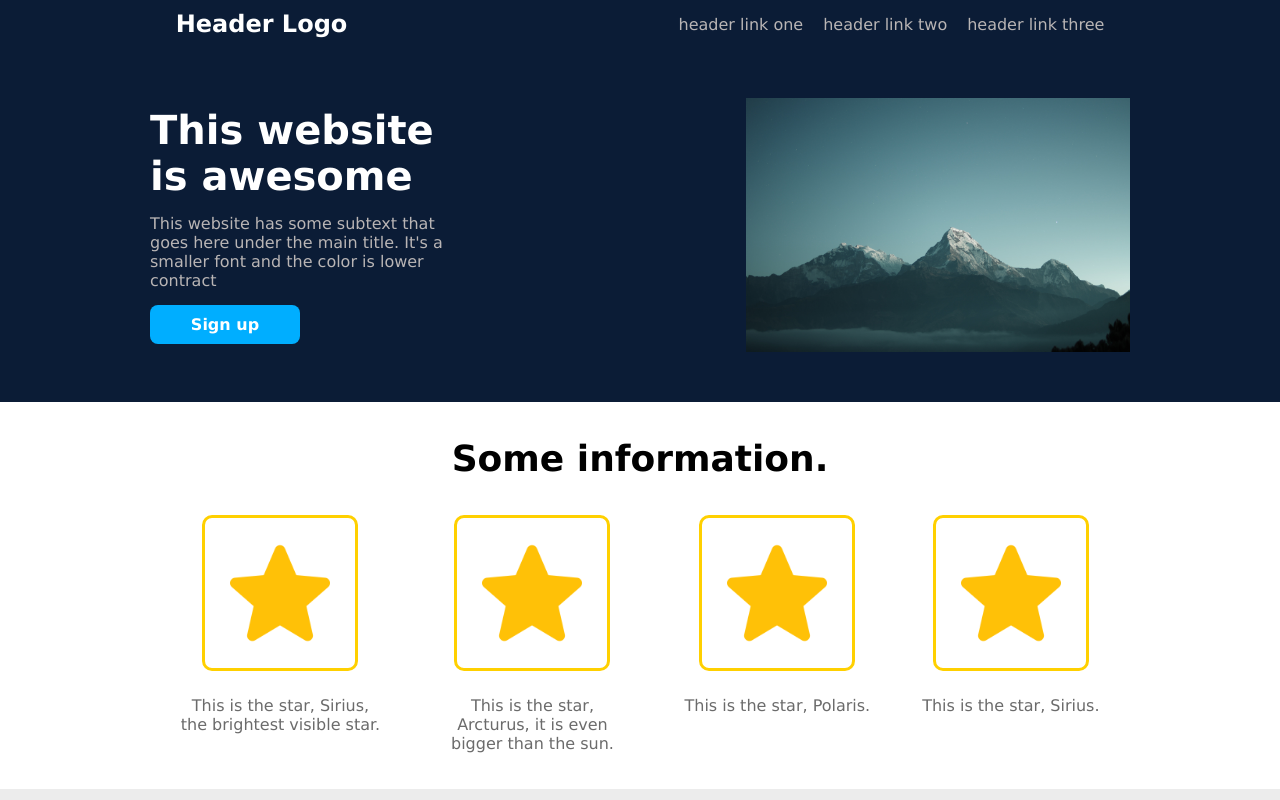
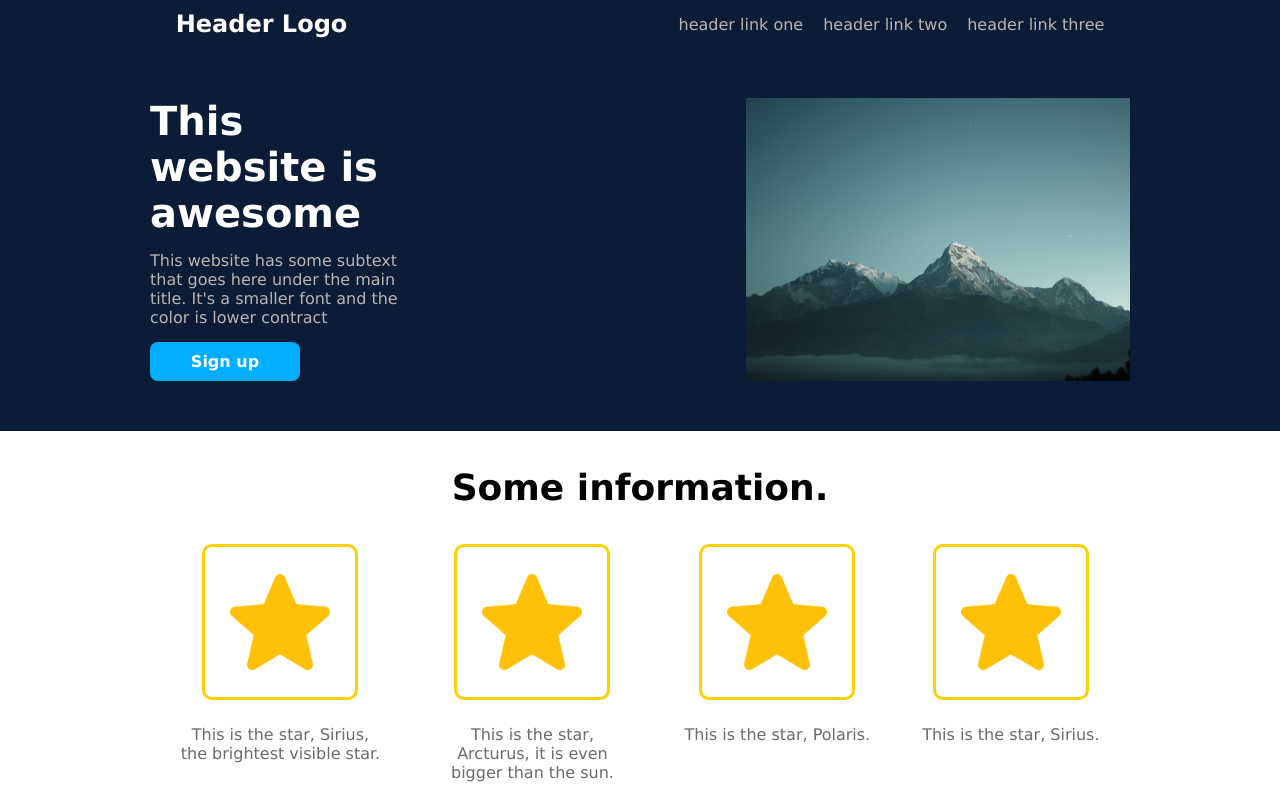
Before and after one commit to jpadilla87/landingPage, a plain HTML site: page index.html in a window 1280 px wide. Shown: the top 800 px of the page. Drawn offline with Linux system fonts and the light colour scheme.

Commit message:
Edited image to not stretch & added margin between image and text

```diff
--- a/stylesheet.css
+++ b/stylesheet.css
@@ -68,8 +68,10 @@ li {
 }
 
 .tabright img {
-    width: 30vw;
+    max-width: 30vw;
     height: auto;
+    object-fit: cover;
+    margin-left: 50px;
 }
 
 .tab1 {
```
